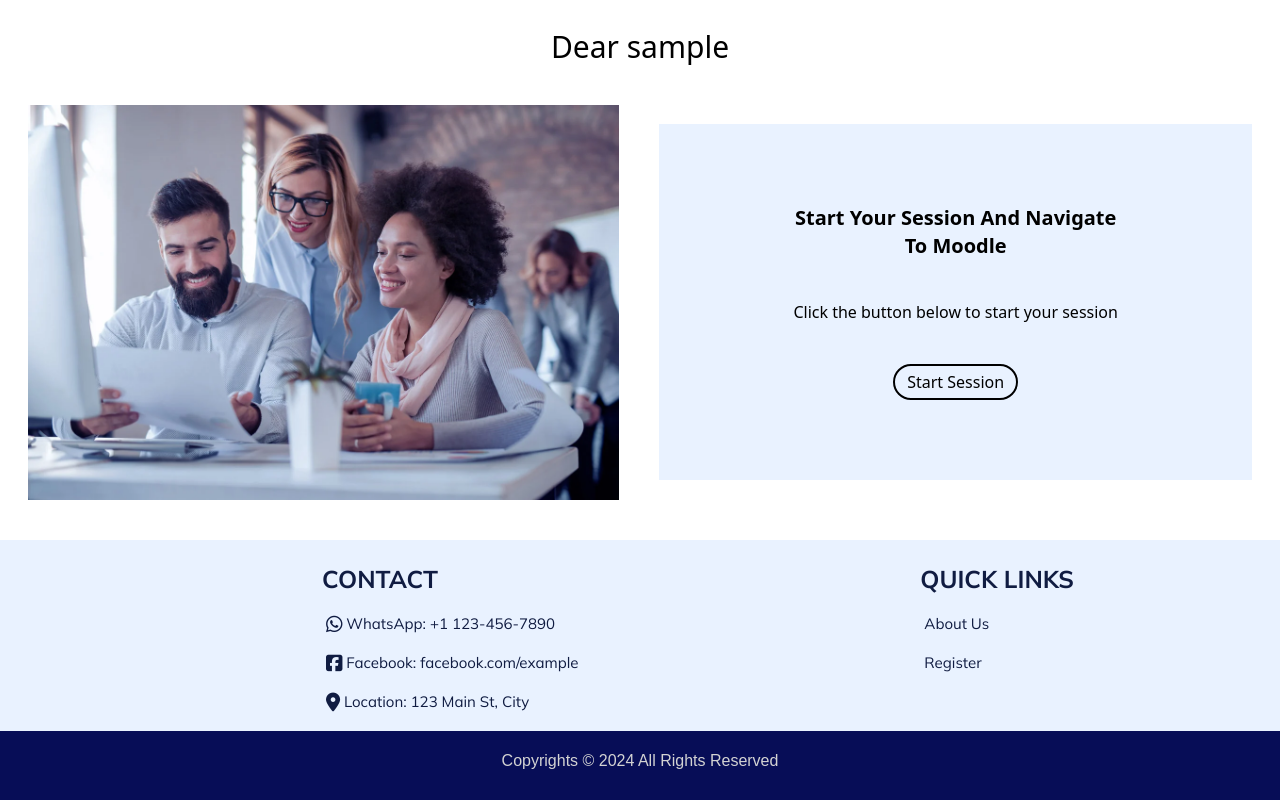
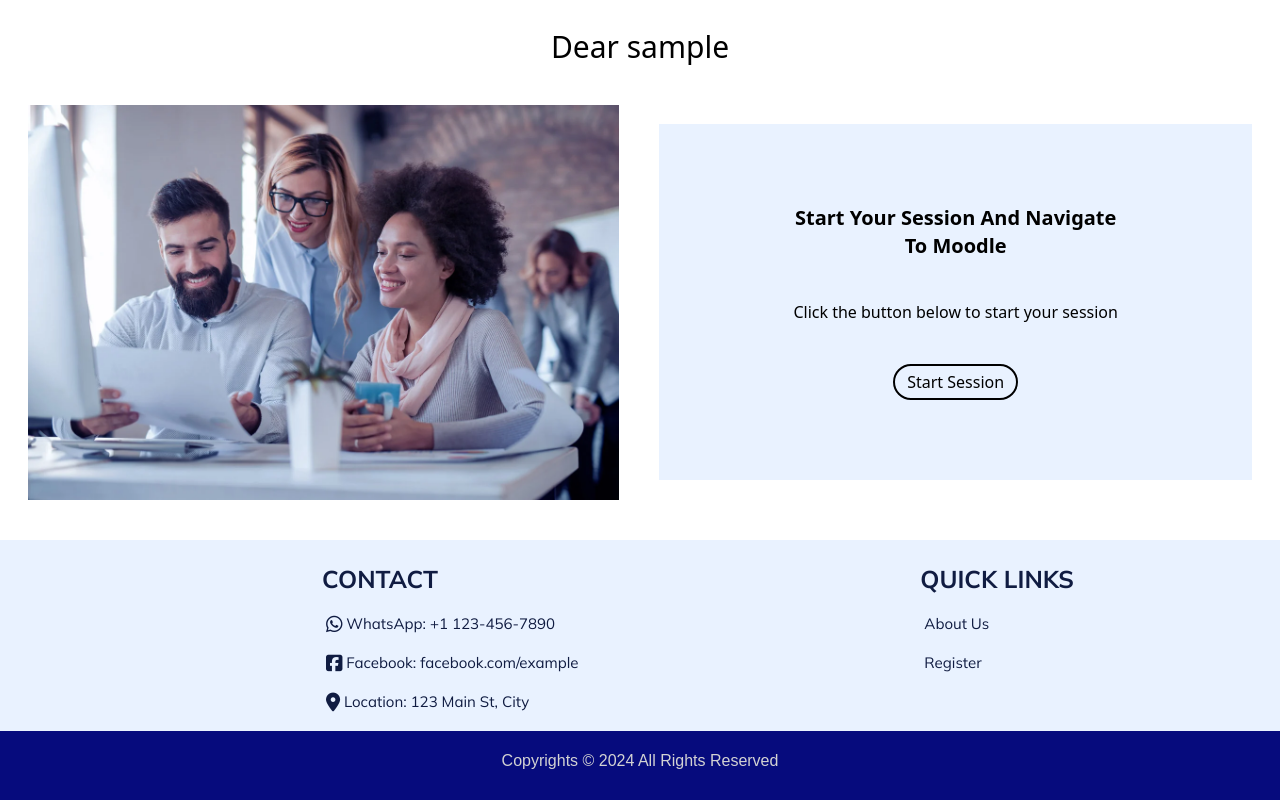
Before and after one commit to AhmedEid2504/insight-learn, a React (Vite) app: page / in a window 1280 px wide. Shown: the part 811-1611 px from the top of the page. Built offline with nearby package versions, Linux system fonts and the light colour scheme; no server answers; sample sign-in values are in the browser's storage.

Commit message:
change styles

```diff
--- a/public/css/footer.css
+++ b/public/css/footer.css
@@ -2,7 +2,7 @@
 
 :root {
     --main-color: #E9F2FF;
-    --secondary-color: #070D57;
+    --secondary-color: #060B7D;
     --text-color: #101C42;
 }
 
--- a/src/components/Materials.jsx
+++ b/src/components/Materials.jsx
@@ -13,21 +13,21 @@ const Materials = () => {
                     <div className="flex flex-col gap-5">
                         <div className="flex justify-between items-center">
                             <h3 className="text-xl">Material 1</h3>
-                            <div className="flex gap-5">
+                            <div className="flex max-sm:flex-col gap-5">
                                 <button className="bg-transparent text-black border-2 hover:bg-black hover:text-white transition-all duration-200 ease-in px-3 py-1 rounded-3xl" >Edit</button>
                                 <button className="bg-transparent text-black border-2 hover:bg-black hover:text-white transition-all duration-200 ease-in px-3 py-1 rounded-3xl" >Delete</button>
                             </div>
                         </div>
-                        <div className="flex justify-between items-center">
+                        <div className="flex justify-between  items-center">
                             <h3 className="text-xl">Material 2</h3>
-                            <div className="flex gap-5">
+                            <div className="flex max-sm:flex-col gap-5">
                                 <button className="bg-transparent text-black border-2 hover:bg-black hover:text-white transition-all duration-200 ease-in px-3 py-1 rounded-3xl" >Edit</button>
                                 <button className="bg-transparent text-black border-2 hover:bg-black hover:text-white transition-all duration-200 ease-in px-3 py-1 rounded-3xl" >Delete</button>
                             </div>
                         </div>
                         <div className="flex justify-between items-center">
                             <h3 className="text-xl">Material 3</h3>
-                            <div className="flex gap-5">
+                            <div className="flex max-sm:flex-col gap-5">
                                 <button className="bg-transparent text-black border-2 hover:bg-black hover:text-white transition-all duration-200 ease-in px-3 py-1 rounded-3xl" >Edit</button>
                                 <button className="bg-transparent text-black border-2 hover:bg-black hover:text-white transition-all duration-200 ease-in px-3 py-1 rounded-3xl" >Delete</button>
                             </div>
--- a/src/components/Navbar.jsx
+++ b/src/components/Navbar.jsx
@@ -98,9 +98,11 @@ const Navbar =(props) => {
                                                     <li><Link className={location.pathname === "/signup" ? "hover:text-c_4 transition-all ease-in duration-200 text-c_4" : "hover:text-c_4 transition-all ease-in duration-200" } to="/signup">Sign Up</Link></li>
                                                 </div>
                                             :
-                                                <div className="flex flex-col gap-3">
+                                            <div className="flex flex-col gap-3">
                                                     {props.userEmail === import.meta.env.VITE_ADMIN_EMAIL &&
-                                                        <li><Link className={location.pathname === "/dashboard" ? "hover:text-c_4 transition-all ease-in duration-200 text-c_4" : "hover:text-c_4 transition-all ease-in duration-200" } to="/dashboard">Dashboard</Link></li>
+                                                        <div>
+                                                            <li><Link className={location.pathname === "/dashboard" ? "hover:text-c_4 transition-all ease-in duration-200 text-c_4" : "hover:text-c_4 transition-all ease-in duration-200" } to="/dashboard">Dashboard</Link></li>
+                                                        </div>
                                                     }
                                                     <li><button onClick={props.handleLogout} className="hover:text-c_4 transition-all ease-in duration-200" >Sign Out</button></li>
                                                 </div>
--- a/src/index.css
+++ b/src/index.css
@@ -22,7 +22,7 @@
 }
 
 ::-webkit-scrollbar-corner {
-    background: #070D57;
+    background: #060B7D;
     cursor: pointer;
 }
 ::-webkit-scrollbar-button {
@@ -38,6 +38,6 @@
 }
 
 ::-webkit-scrollbar-thumb {
-    background: #070D57;
+    background: #060B7D;
     cursor: pointer;
 }
--- a/src/pages/Home.jsx
+++ b/src/pages/Home.jsx
@@ -283,7 +283,7 @@ useEffect(() => {
                 username={username}
             />
 
-            <div className="h-[260px] max-md:h-[410px] max-sm:h-[450px] w-full flex bg-c_3">
+            <div className="h-[260px] max-md:h-[410px] max-sm:h-[450px] w-full flex bg-c_1">
                 <iframe className=" w-full" src="/footer.html" title="Footer" />
             </div>
         </div>
```
